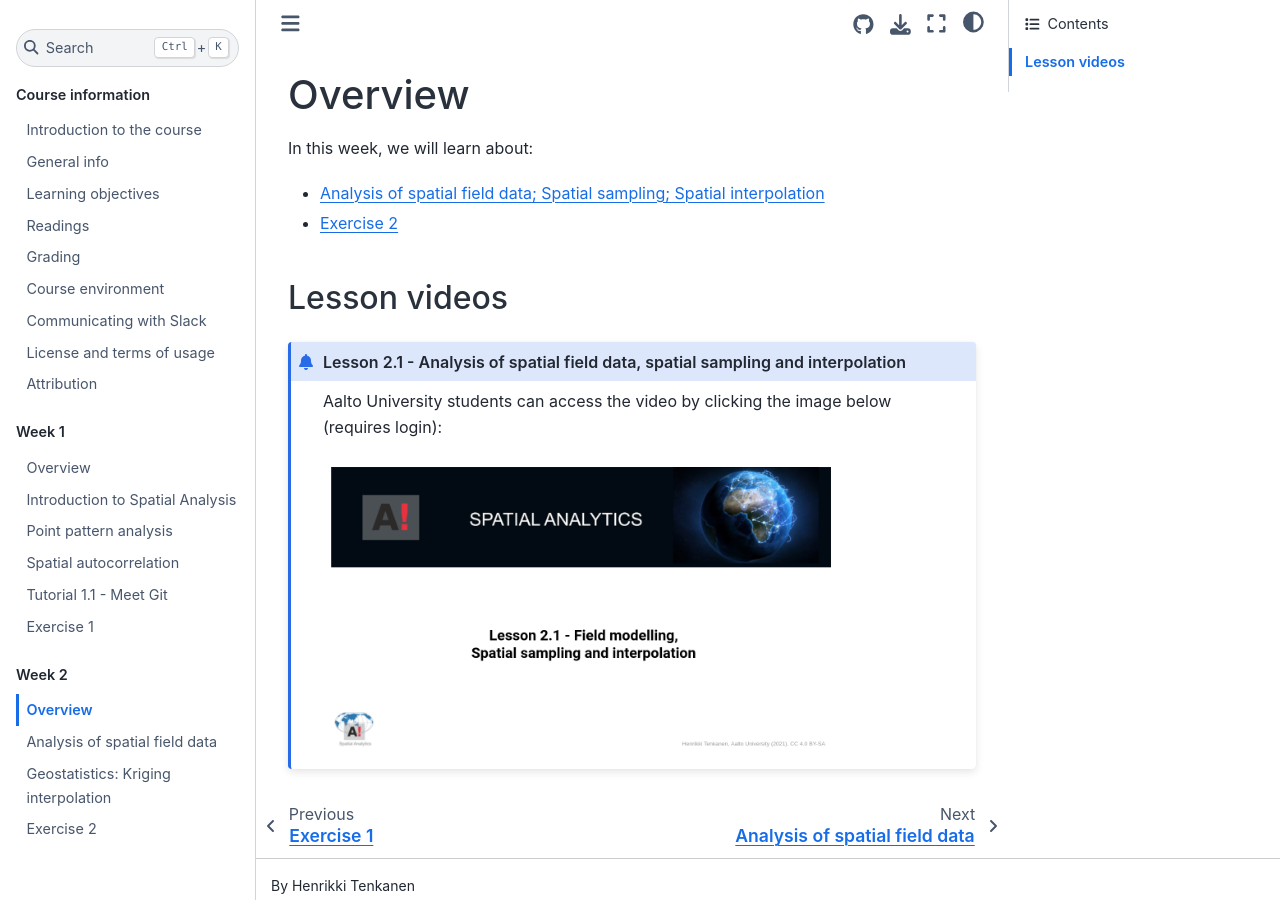
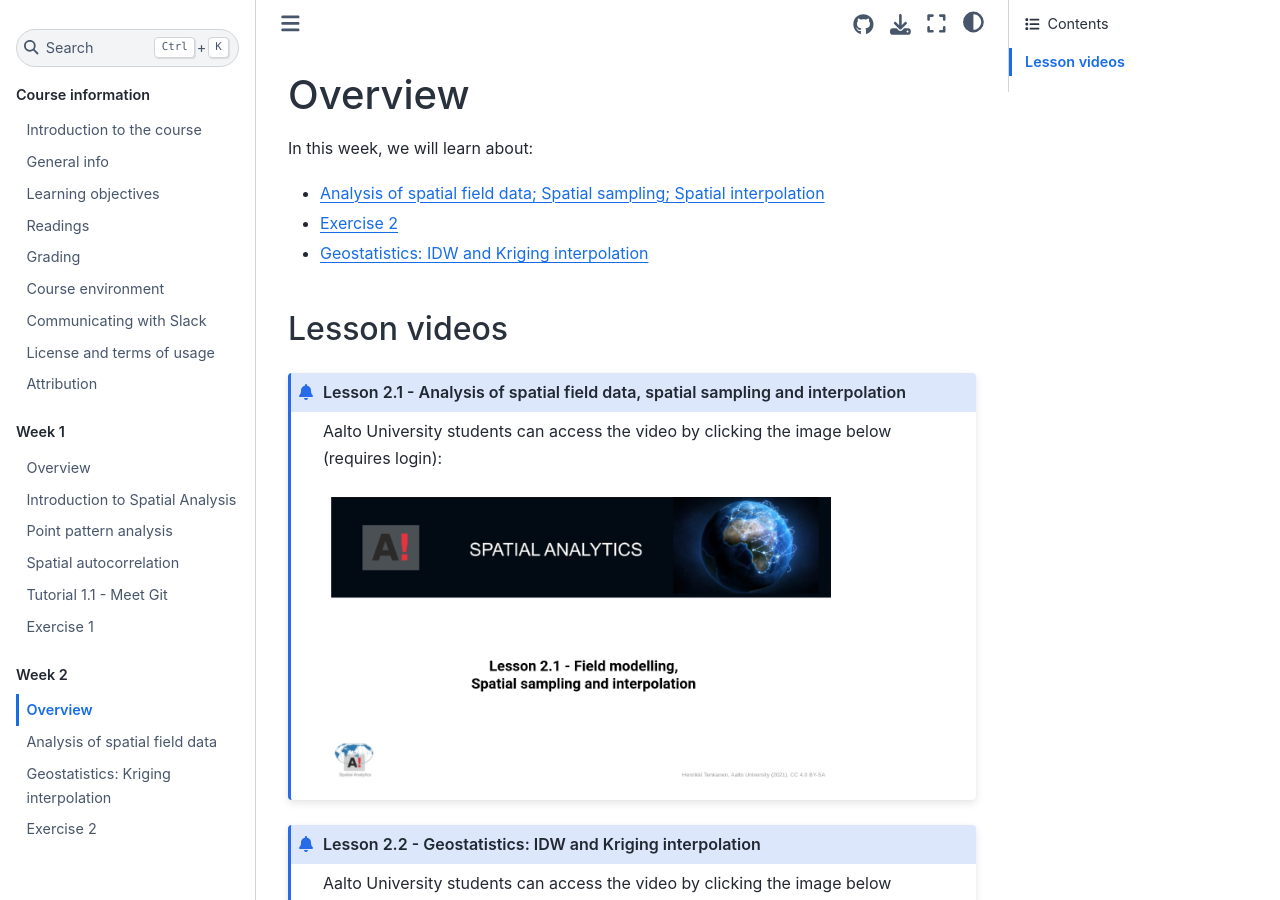
Before and after one commit to AaltoGIS/Spatial-Analytics, a Sphinx documentation site: the page built from source/lessons/L2/overview.rst, in a window 1280 px wide and 900 px high. Built offline with Sphinx 7.4.7 and the Sphinx Book theme 1.1.4, drawn with Linux system fonts in a browser that asks for light colours; pages that are not in the unit, such as notebooks, are missing from menus; some of the changed lines change nothing that is shown.

Commit message:
Add Lesson video

```diff
--- a/source/lessons/L2/overview.rst
+++ b/source/lessons/L2/overview.rst
@@ -5,7 +5,7 @@ In this week, we will learn about:
 
 - :doc:`Analysis of spatial field data; Spatial sampling; Spatial interpolation <analysis-of-spatial-field-data>`
 - :doc:`Exercise 2 <exercise-2>`
-.. - :doc:`Geostatistics: IDW and Kriging interpolation <geostatistics-kriging>`
+- :doc:`Geostatistics: IDW and Kriging interpolation <geostatistics-kriging>`
 
 Lesson videos
 -------------
@@ -19,20 +19,11 @@ Lesson videos
         :width: 500px
         :align: left
 
-..    .. admonition:: Lesson 2.2 - Geostatistics: IDW and Kriging interpolation
+.. admonition:: Lesson 2.2 - Geostatistics: IDW and Kriging interpolation
 
-        Aalto University students can access the video by clicking the image below (requires login):
+    Aalto University students can access the video by clicking the image below (requires login):
 
-        .. figure:: img/Lesson2.2.png
-            :target: https://aalto.cloud.panopto.eu/Panopto/Pages/Viewer.aspx?id=0b0b14d9-0f00-4981-8ef1-adde008e98aa
-            :width: 500px
-            :align: left
-
-    .. admonition:: Exercise 2 - Overview
-
-        Aalto University students can access the video by clicking the image below (requires login):
-
-        .. figure:: img/Lesson2-E2.png
-            :target: https://aalto.cloud.panopto.eu/Panopto/Pages/Viewer.aspx?id=bc1f3e72-a44f-47c5-ad79-addc00fdb0b8
-            :width: 500px
-            :align: left
+    .. figure:: img/Lesson2.2.png
+        :target: https://aalto.cloud.panopto.eu/Panopto/Pages/Viewer.aspx?id=f4400ac4-e4fd-4310-beb6-af4700877d3f
+        :width: 500px
+        :align: left
```
